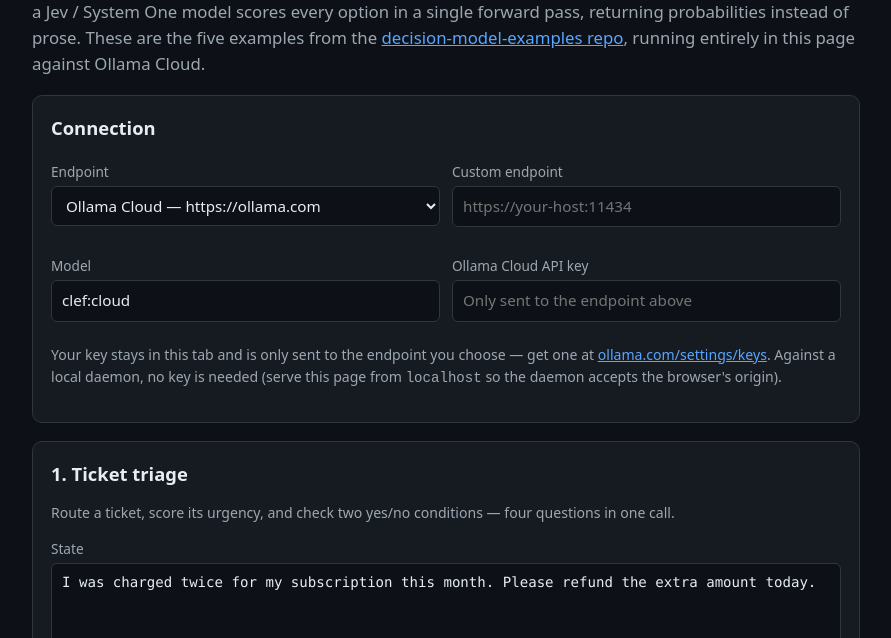
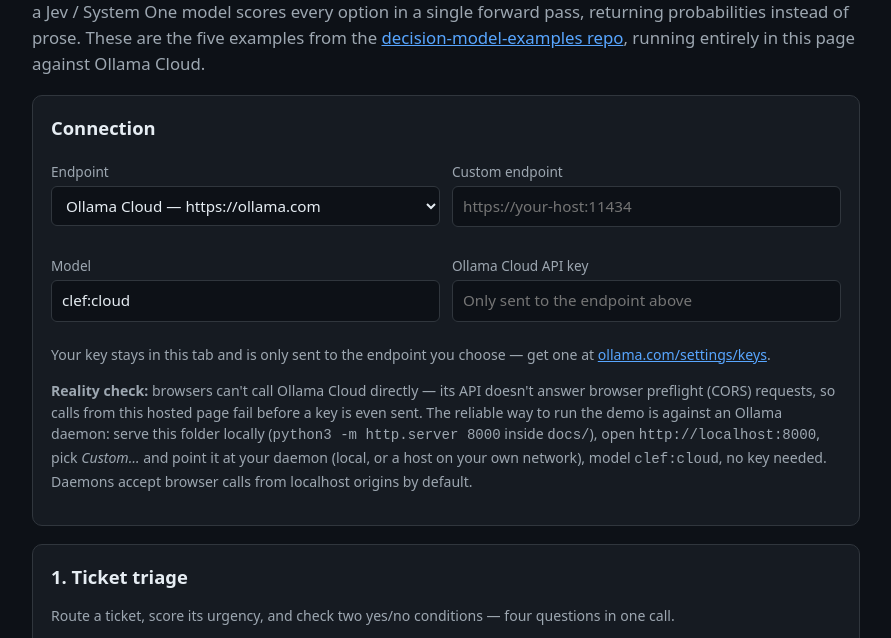
Before and after one commit to yakovkhalinsky/example, a plain HTML site: page docs/index.html in a window 1280 px wide. Shown: the part 123-761 px from the top of the page, without its empty margins (194-1085 px from the left). Drawn offline with Linux system fonts and the light colour scheme.

Commit message:
Document the browser/CORS reality: run the web demo against a daemon from localhost

```diff
--- a/docs/index.html
+++ b/docs/index.html
@@ -43,8 +43,17 @@
   <p class="note">
     Your key stays in this tab and is only sent to the endpoint you choose —
     get one at <a href="https://ollama.com/settings/keys">ollama.com/settings/keys</a>.
-    Against a local daemon, no key is needed (serve this page from
-    <code>localhost</code> so the daemon accepts the browser's origin).
+  </p>
+  <p class="note">
+    <strong>Reality check:</strong> browsers can't call Ollama Cloud directly —
+    its API doesn't answer browser preflight (CORS) requests, so calls from
+    this hosted page fail before a key is even sent. The reliable way to run
+    the demo is against an Ollama daemon: serve this folder locally
+    (<code>python3 -m http.server 8000</code> inside <code>docs/</code>),
+    open <code>http://localhost:8000</code>, pick <em>Custom…</em> and point
+    it at your daemon (local, or a host on your own network), model
+    <code>clef:cloud</code>, no key needed. Daemons accept browser calls
+    from localhost origins by default.
   </p>
 </section>
 
```
Also changed, not shown: README.md.
